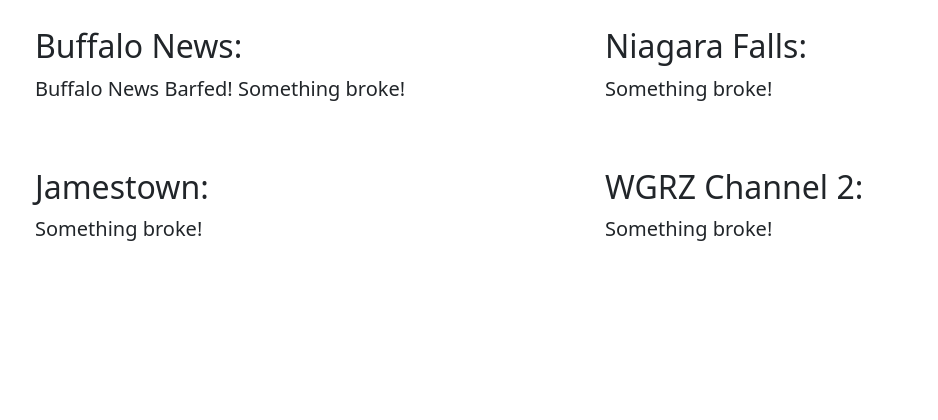
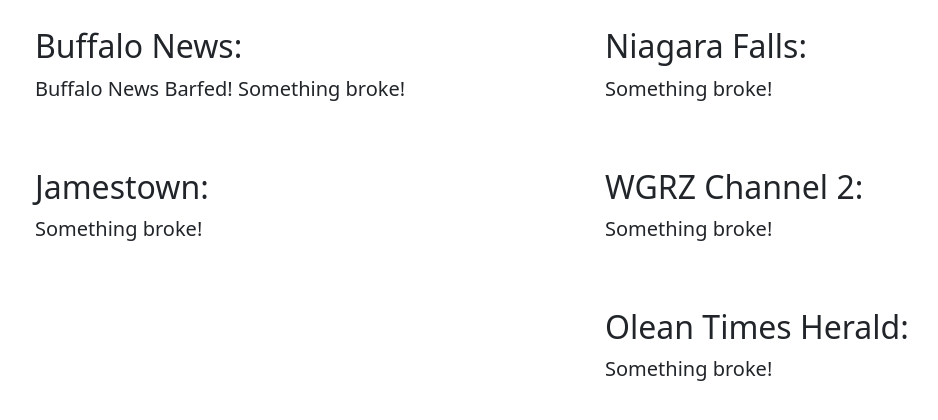
Before and after one commit to Blake-/wny-news, a Django app: page / in a window 1280 px wide. Shown: the part 286-706 px from the top of the page, without its empty margins (71-1009 px from the left). Run offline with Django 3.2, Linux system fonts and the light colour scheme.

Commit message:
added olean

```diff
--- a/news/templates/index.html
+++ b/news/templates/index.html
@@ -97,6 +97,24 @@
     </div>
     <!-- WGRZ Channel 2 News -->
 
+
+    <!-- Olean News -->
+    <div class="container d-block pt-5">
+      <h2> Olean Times Herald: </h2>
+        {% if olean_news %}
+            {% for value in olean_news %}
+                <div class="d-flex">
+                 <h5 class="card-title">
+                  <li><a href="{{ value.url }}" target="_blank" class="text-decoration-none text-dark">{{ value.title }}</a>
+                 </h5>
+                </div>
+            {% endfor %}
+        {% else %}
+            <p class="lead">Something broke!</p>
+        {% endif %}
+    </div>
+    <!-- Olean News -->
+
     </div>
     </div>
   </div>
--- a/news/views.py
+++ b/news/views.py
@@ -64,13 +64,28 @@ articles = soup.find_all('li', class_='headline-list__item')
 for article in articles[:3]:
  title = article.find('a').text
  url = article.find('a').get('href')
- print(url)
- print(title)
  grztv_context = {
   'title': title,
   'url': url,
  }
  wgrz_news.append(grztv_context)
+
+olean = 'https://www.oleantimesherald.com/'
+response = requests.get(olean)
+html_content = response.content
+soup = BeautifulSoup(html_content, 'html.parser')
+olean_news = []
+articles = soup.find_all('h3', class_='tnt-headline headline')
+for article in articles[:3]:
+ title = article.find('a').get('aria-label')
+ url = article.find('a').get('href')
+ print(title)
+ print(url)
+ o_context = {
+  'title': title,
+  'url': url,
+ }
+ olean_news.append(o_context)
 
 
 ###############################
@@ -97,4 +112,4 @@ print("Sunset:", sunset.strftime('%I:%M:%S %p'))
 #######################################
 
 def index(request):
- return render(request, 'index.html', {'jamestown_news':jamestown_news, 'buffalo_news': buffalo_news, 'ni_news': ni_news, 'wgrz_news': wgrz_news})
+ return render(request, 'index.html', {'jamestown_news':jamestown_news, 'buffalo_news': buffalo_news, 'ni_news': ni_news, 'wgrz_news': wgrz_news, 'olean_news': olean_news})
```
Also changed, not shown: db.sqlite3.
